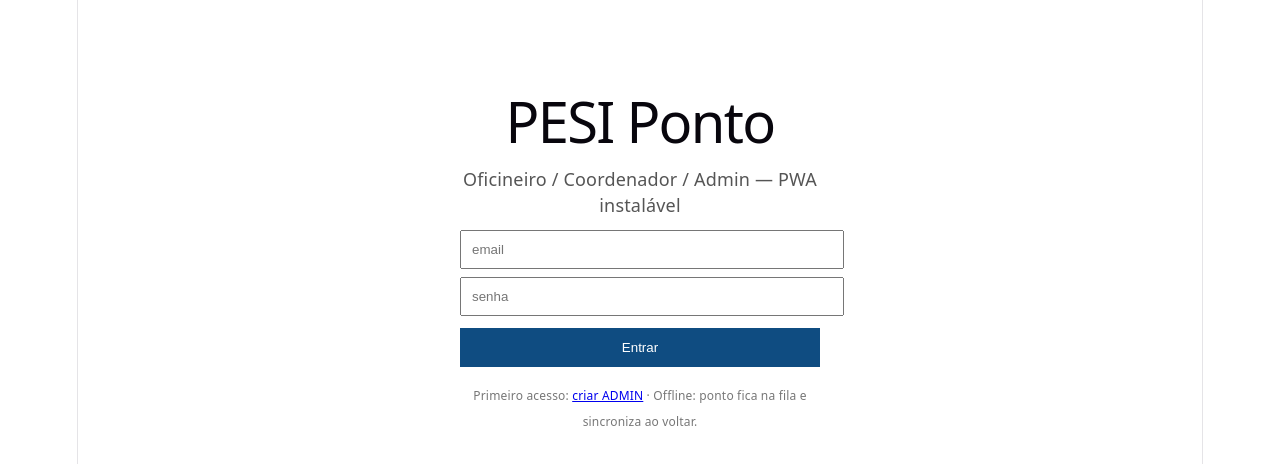
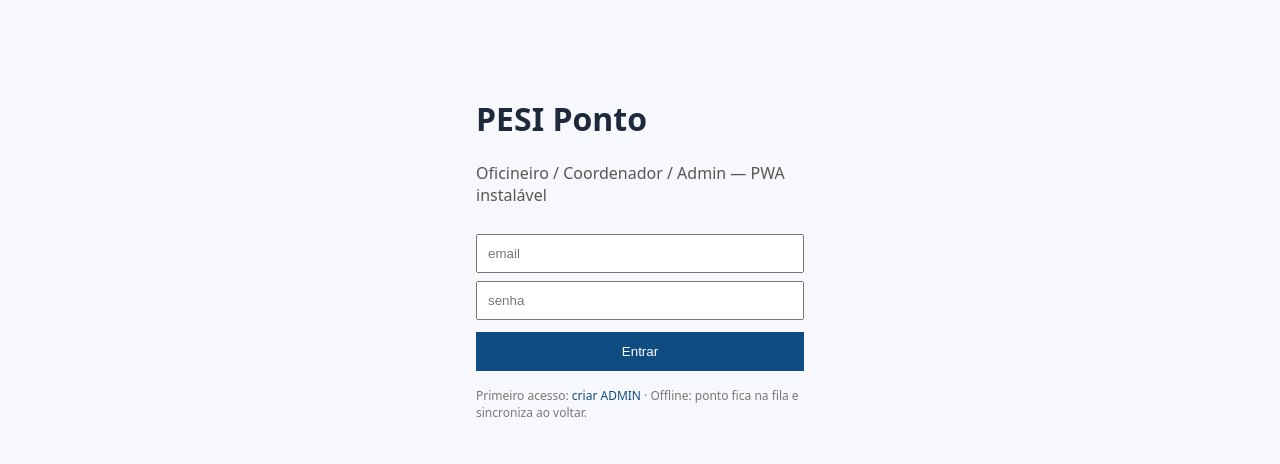
Before and after one commit to neil-semed/PESI-Ponto_v1, a React (Vite) app in the folder pesi-pwa/: page /PESI-Ponto_v1/login in a window 1280 px wide. Shown: the top 464 px of the page. Built offline with nearby package versions, Linux system fonts and the light colour scheme.

Commit message:
fix: pages workflow cache + UI polish

```diff
--- a/pesi-pwa/src/App.tsx
+++ b/pesi-pwa/src/App.tsx
@@ -22,11 +22,11 @@ export default function App() {
   if (loading) return <div style={{ padding: 16 }}>Carregando...</div>
   return (
     <BrowserRouter basename="/PESI-Ponto_v1">
-      {session && <nav style={{ padding: 12, background: '#0f4c81', color: '#fff', display: 'flex', gap: 8, alignItems: 'center', flexWrap: 'wrap' }}>
-        <b>PESI</b><span style={{ fontSize: 12 }}>{session.perfil}</span>
-        <Link to="/" style={{ color: '#fff' }}>Início</Link>
-        {session.perfil === 'ADMIN' && <><Link to="/admin" style={{ color: '#fff' }}>Admin</Link><Link to="/escolas" style={{ color: '#fff' }}>Escolas</Link><Link to="/oficineiros" style={{ color: '#fff' }}>Oficineiros</Link><Link to="/relatorios" style={{ color: '#fff' }}>Relatórios</Link></>}
-        <button onClick={signOut} style={{ marginLeft: 'auto', padding: '6px 12px' }}>Sair</button>
+      {session && <nav style={{ padding:'10px 16px', background:'#0f4c81', color:'#fff', display:'flex', gap:10, alignItems:'center', flexWrap:'wrap', position:'sticky', top:0, zIndex:10 }}>
+        <b style={{ letterSpacing:.5 }}>PESI PONTO</b><span style={{ fontSize:12, opacity:.8 }}>{session.nome} · {session.perfil}</span>
+        <Link to="/" style={{ color:'#fff', marginLeft:8 }}>Início</Link>
+        {session.perfil === 'ADMIN' && <><Link to="/admin" style={{ color:'#fff' }}>Admin</Link><Link to="/escolas" style={{ color:'#fff' }}>Escolas</Link><Link to="/oficineiros" style={{ color:'#fff' }}>Oficineiros</Link><Link to="/relatorios" style={{ color:'#fff' }}>Relatórios</Link></>}
+        <button onClick={signOut} className="btn-ghost" style={{ marginLeft:'auto', padding:'6px 12px', borderColor:'#fff', color:'#fff', background:'transparent' }}>Sair</button>
       </nav>}
       <Routes>
         <Route path="/login" element={session ? <Navigate to="/" replace /> : <Login />} />
--- a/pesi-pwa/src/index.css
+++ b/pesi-pwa/src/index.css
@@ -1,111 +1,7 @@
-:root {
-  --text: #6b6375;
-  --text-h: #08060d;
-  --bg: #fff;
-  --border: #e5e4e7;
-  --code-bg: #f4f3ec;
-  --accent: #aa3bff;
-  --accent-bg: rgba(170, 59, 255, 0.1);
-  --accent-border: rgba(170, 59, 255, 0.5);
-  --social-bg: rgba(244, 243, 236, 0.5);
-  --shadow:
-    rgba(0, 0, 0, 0.1) 0 10px 15px -3px, rgba(0, 0, 0, 0.05) 0 4px 6px -2px;
-
-  --sans: system-ui, 'Segoe UI', Roboto, sans-serif;
-  --heading: system-ui, 'Segoe UI', Roboto, sans-serif;
-  --mono: ui-monospace, Consolas, monospace;
-
-  font: 18px/145% var(--sans);
-  letter-spacing: 0.18px;
-  color-scheme: light dark;
-  color: var(--text);
-  background: var(--bg);
-  font-synthesis: none;
-  text-rendering: optimizeLegibility;
-  -webkit-font-smoothing: antialiased;
-  -moz-osx-font-smoothing: grayscale;
-
-  @media (max-width: 1024px) {
-    font-size: 16px;
-  }
-}
-
-@media (prefers-color-scheme: dark) {
-  :root {
-    --text: #9ca3af;
-    --text-h: #f3f4f6;
-    --bg: #16171d;
-    --border: #2e303a;
-    --code-bg: #1f2028;
-    --accent: #c084fc;
-    --accent-bg: rgba(192, 132, 252, 0.15);
-    --accent-border: rgba(192, 132, 252, 0.5);
-    --social-bg: rgba(47, 48, 58, 0.5);
-    --shadow:
-      rgba(0, 0, 0, 0.4) 0 10px 15px -3px, rgba(0, 0, 0, 0.25) 0 4px 6px -2px;
-  }
-
-  #social .button-icon {
-    filter: invert(1) brightness(2);
-  }
-}
-
-#root {
-  width: 1126px;
-  max-width: 100%;
-  margin: 0 auto;
-  text-align: center;
-  border-inline: 1px solid var(--border);
-  min-height: 100svh;
-  display: flex;
-  flex-direction: column;
-  box-sizing: border-box;
-}
-
-body {
-  margin: 0;
-}
-
-h1,
-h2 {
-  font-family: var(--heading);
-  font-weight: 500;
-  color: var(--text-h);
-}
-
-h1 {
-  font-size: 56px;
-  letter-spacing: -1.68px;
-  margin: 32px 0;
-  @media (max-width: 1024px) {
-    font-size: 36px;
-    margin: 20px 0;
-  }
-}
-h2 {
-  font-size: 24px;
-  line-height: 118%;
-  letter-spacing: -0.24px;
-  margin: 0 0 8px;
-  @media (max-width: 1024px) {
-    font-size: 20px;
-  }
-}
-p {
-  margin: 0;
-}
-
-code,
-.counter {
-  font-family: var(--mono);
-  display: inline-flex;
-  border-radius: 4px;
-  color: var(--text-h);
-}
-
-code {
-  font-size: 15px;
-  line-height: 135%;
-  padding: 4px 8px;
-  background: var(--code-bg);
-}
+:root { --primary:#0f4c81; --bg:#f6f8fb; --card:#fff; --border:#e2e8f0; --radius:12px; }
+* { box-sizing:border-box } body { margin:0; font-family: system-ui,-apple-system,Segoe UI,Roboto,Ubuntu; background:var(--bg); color:#1e293b }
+a { color:var(--primary); text-decoration:none } a:hover { text-decoration:underline }
+.card { background:var(--card); border:1px solid var(--border); border-radius:var(--radius); padding:16px; box-shadow:0 1px 2px rgba(0,0,0,.04) }
+.btn { padding:10px 14px; border:0; border-radius:8px; background:var(--primary); color:#fff; cursor:pointer; font-weight:600 } .btn:disabled{opacity:.5;cursor:not-allowed} .btn-ghost{background:#fff;color:var(--primary);border:1px solid var(--border)}
+.input{width:100%;padding:10px;border:1px solid var(--border);border-radius:8px}
+.grid2{display:grid;grid-template-columns:1fr 1fr;gap:12px} @media(max-width:640px){.grid2{grid-template-columns:1fr}}
```
